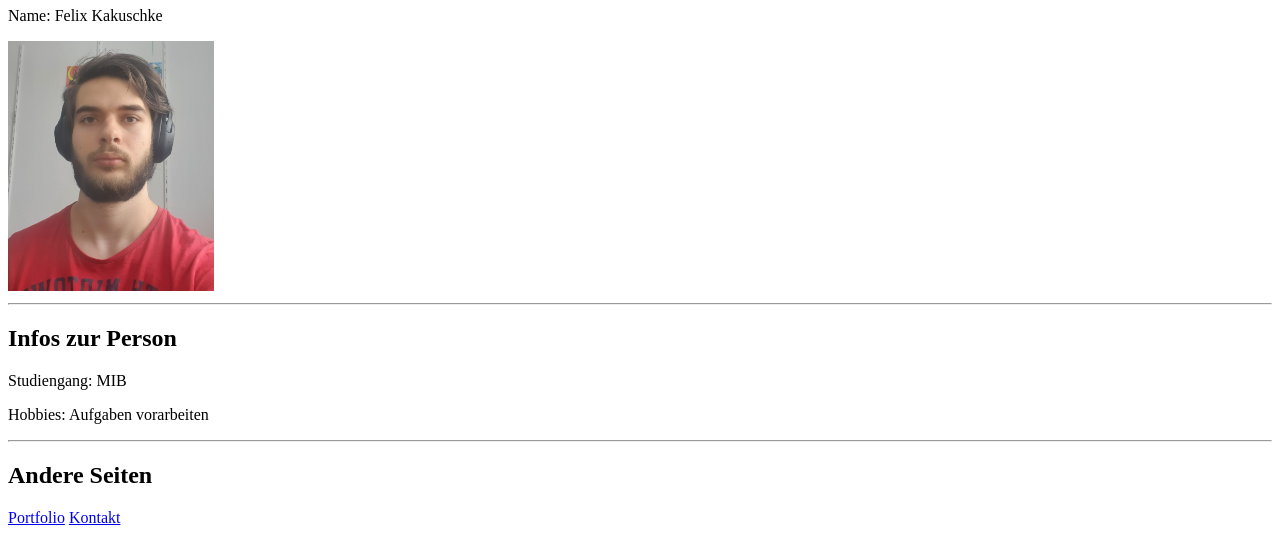
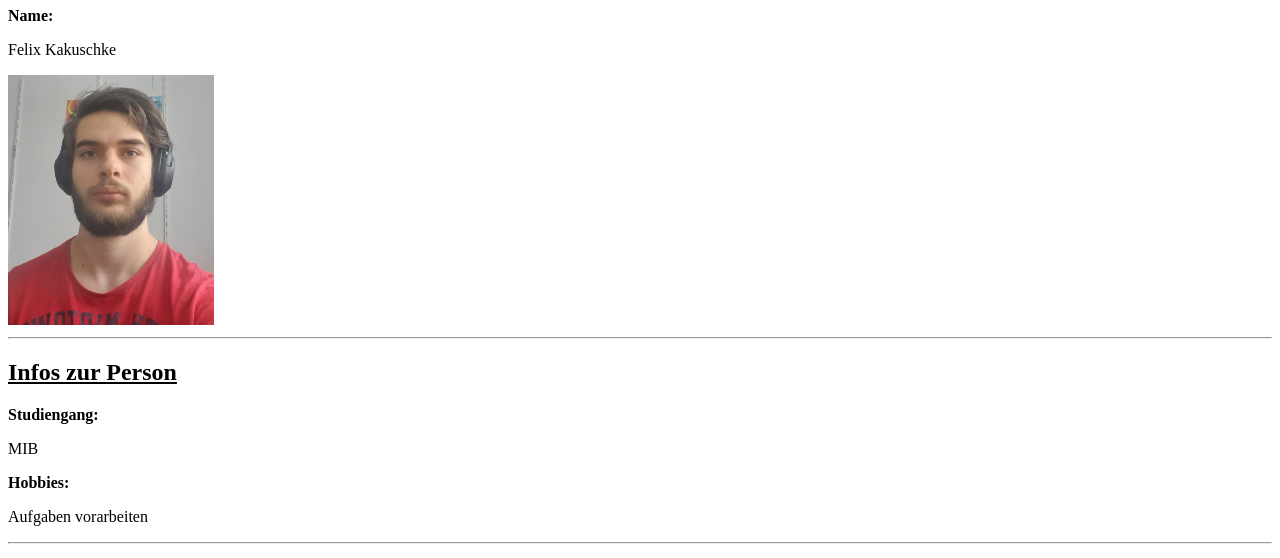
Before and after one commit to MainScript/GIS-SoSe-2021, a plain HTML site: page a2/profil.html in a window 1280 px wide. Shown: the part 73-631 px from the top of the page. Drawn offline with Linux system fonts and the light colour scheme.

Commit message:
updated all htmls to have 12 tags

```diff
--- a/a2/profil.html
+++ b/a2/profil.html
@@ -5,13 +5,17 @@
    <title>Profil - Aufgabe 2</title>
 </head>
 <body>
-    <h1 id="start">Mein Profil</h1>
-    <p>Name: Felix Kakuschke</p>
-    <img src="images/profilbild.png" height="250px" alt="Profilbild"><hr>
-    <h2>Infos zur Person</h2>
-    <p>Studiengang: MIB</p>
-    <p>Hobbies: Aufgaben vorarbeiten</p><hr>
-    <h2>Andere Seiten</h2>
-    <a href="portfolio.html">Portfolio</a>
-    <a href="kontakt.html">Kontakt</a>
+    <main>
+        <h1 id="start">Mein Profil</h1>
+        <b>Name:</b><p> Felix Kakuschke</p>
+        <img src="images/profilbild.png" height="250px" alt="Profilbild"><hr>
+        <h2><u>Infos zur Person</u></h2>
+        <b>Studiengang:</b><p> MIB</p>
+        <b>Hobbies:</b><p> Aufgaben vorarbeiten</p><hr>
+    </main>
+    <nav>
+        <h2>Andere Seiten</h2>
+        <a href="portfolio.html">Portfolio</a>
+        <a href="kontakt.html">Kontakt</a>
+    </nav>
 </body>
```
Also changed, not shown: a2/kontakt.html (+7 -3 lines), a2/portfolio.html (+2 -2 lines).
